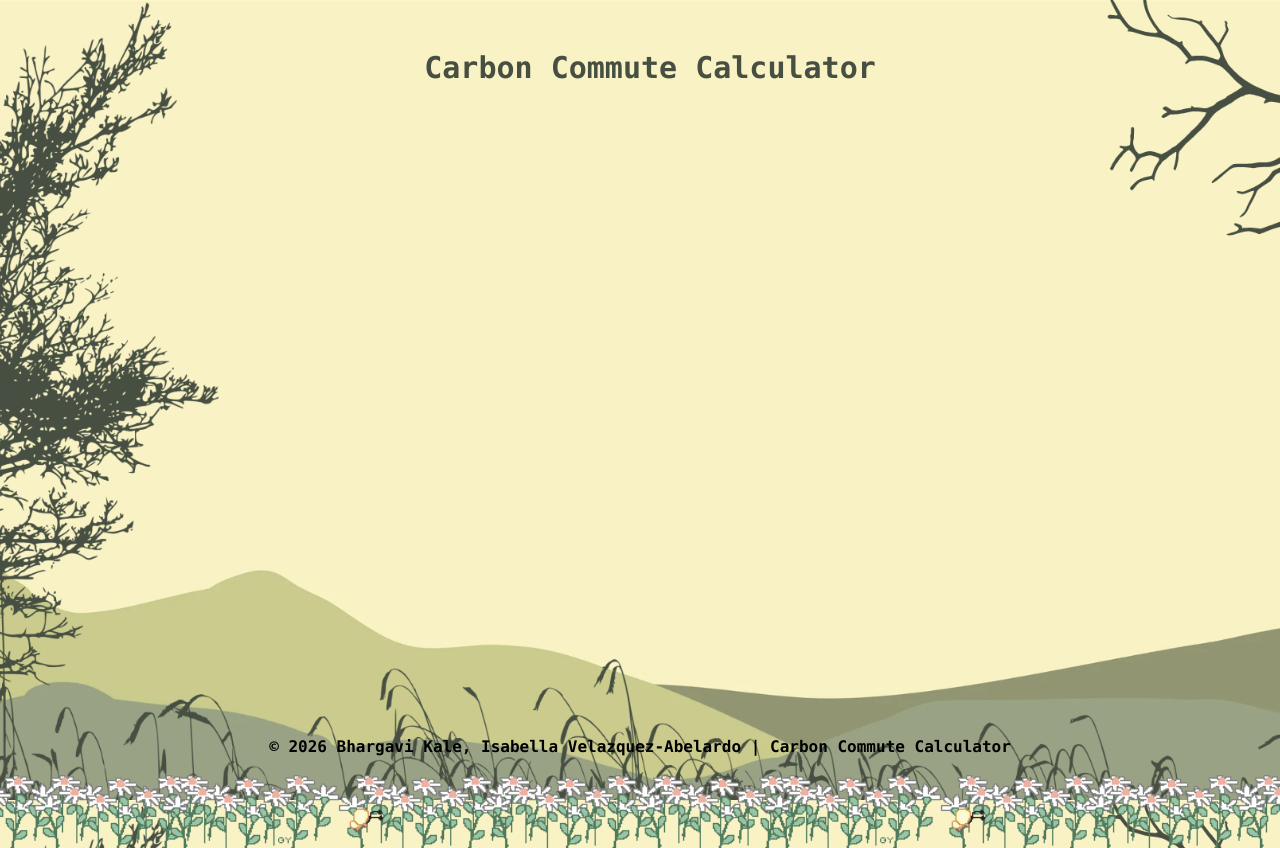
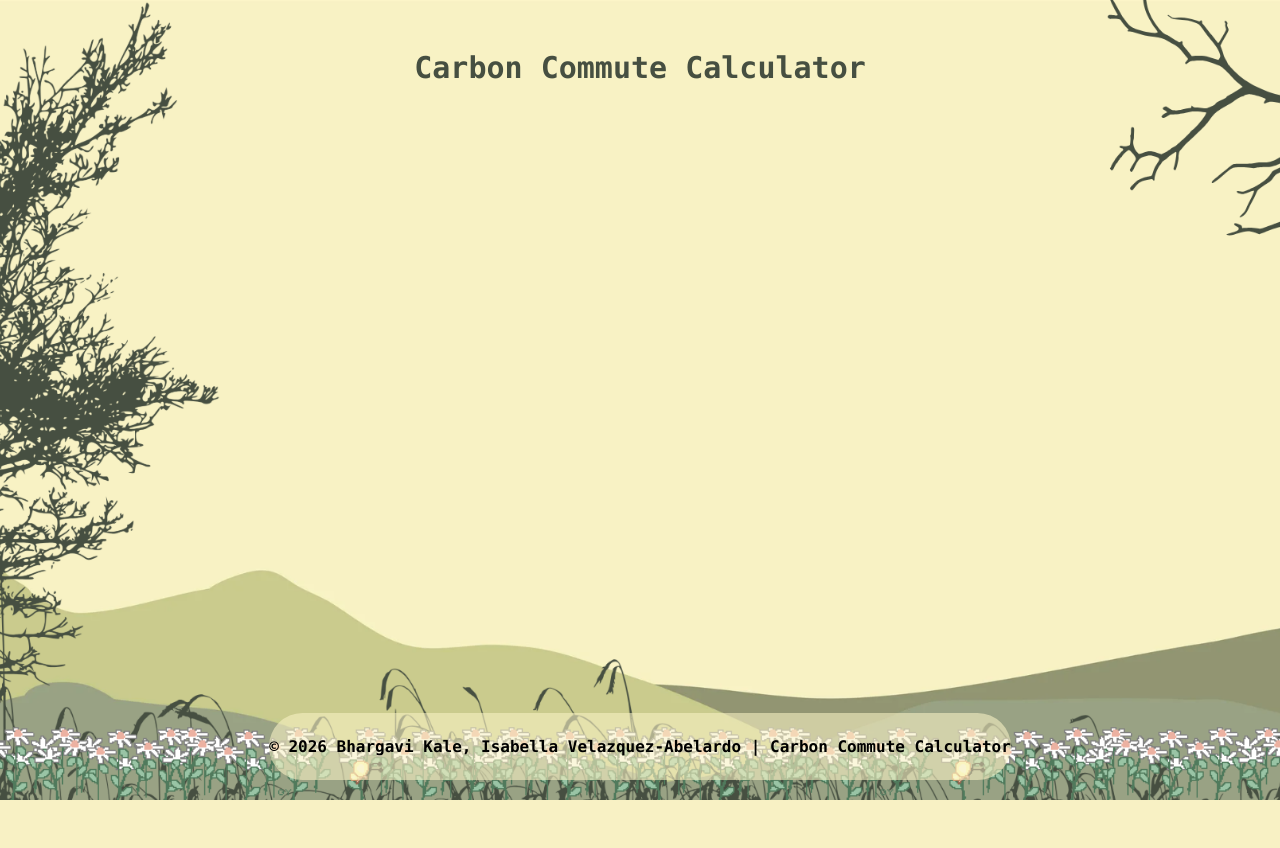
Before and after one commit to bhargavi-kale/carbon-emission-tracker, a Flask app: page / in a window 1280 px wide. After the commit the page ends 800 px from the top, so only its background shows below. Run offline with Flask 3, Linux system fonts and the light colour scheme.

Commit message:
Scaling fixed, footer more legable, got rid of scroll bars,

```diff
--- a/main.py
+++ b/main.py
@@ -11,5 +11,8 @@ def home():
 
 
 
+
+
+
 if __name__ == "__main__":
     app.run(debug=True)
--- a/static/style.css
+++ b/static/style.css
@@ -7,20 +7,19 @@ body {
     background-size: cover;
     background-position: center;
     background-repeat: no-repeat;
-    background-attachment: fixed;
-
     display: flex;
     flex-direction: column;
+    padding: 0;
+    overflow-x: hidden;
 }
 
 
 
 header {
     text-align: center;
-    border-radius: 80px;
-    width: 100%;              /* FIXED */
-    margin: 20px auto;        /* centers it */
+    margin: 20px auto;
     padding: 10px;
+    width: 100%;
 }
 
 
@@ -42,13 +41,14 @@ footer {
     position: relative;
     z-index: 1;
     text-align: center;
-
     margin: 20px auto;
     padding: .5rem 0;
     max-width: 900px;
     color: #000000;
     font-family: 'Consolas', monospace;
     font-weight: bold;
+    background-color: rgba(249, 242, 196, 0.592);
+    border-radius: 45px;
 
 
 }
@@ -57,11 +57,11 @@ footer {
 
 .flowerfield {
     content: "";
-    position: absolute;
+    position: fixed;
 
     left: 50%;
     transform: translateX(-50%);
-    bottom: -3rem;
+    bottom: 0rem;
 
     width: 100%;
     height: 5rem;
@@ -74,3 +74,7 @@ footer {
     z-index: -1;
     pointer-events: none;
 }
+
+* {
+    box-sizing: border-box;
+}
--- a/templates/index.html
+++ b/templates/index.html
@@ -1,6 +1,8 @@
 <!DOCTYPE html>
-<html lang="en">
+
+
 <head>
+    <meta name="viewport" content="width=device-width, initial-scale=1.0">
     <meta charset="UTF-8">
     <title>Carbon Commute Calculator</title>
     <link rel="stylesheet" href="{{ url_for('static', filename='style.css') }}">
@@ -11,14 +13,8 @@
     <h1>Carbon Commute Calculator</h1>
 </header>
 
-<main>
 
-
-
-    <form
-    </form>
-
-
+<main class="container">
 
 </main>
 
```
